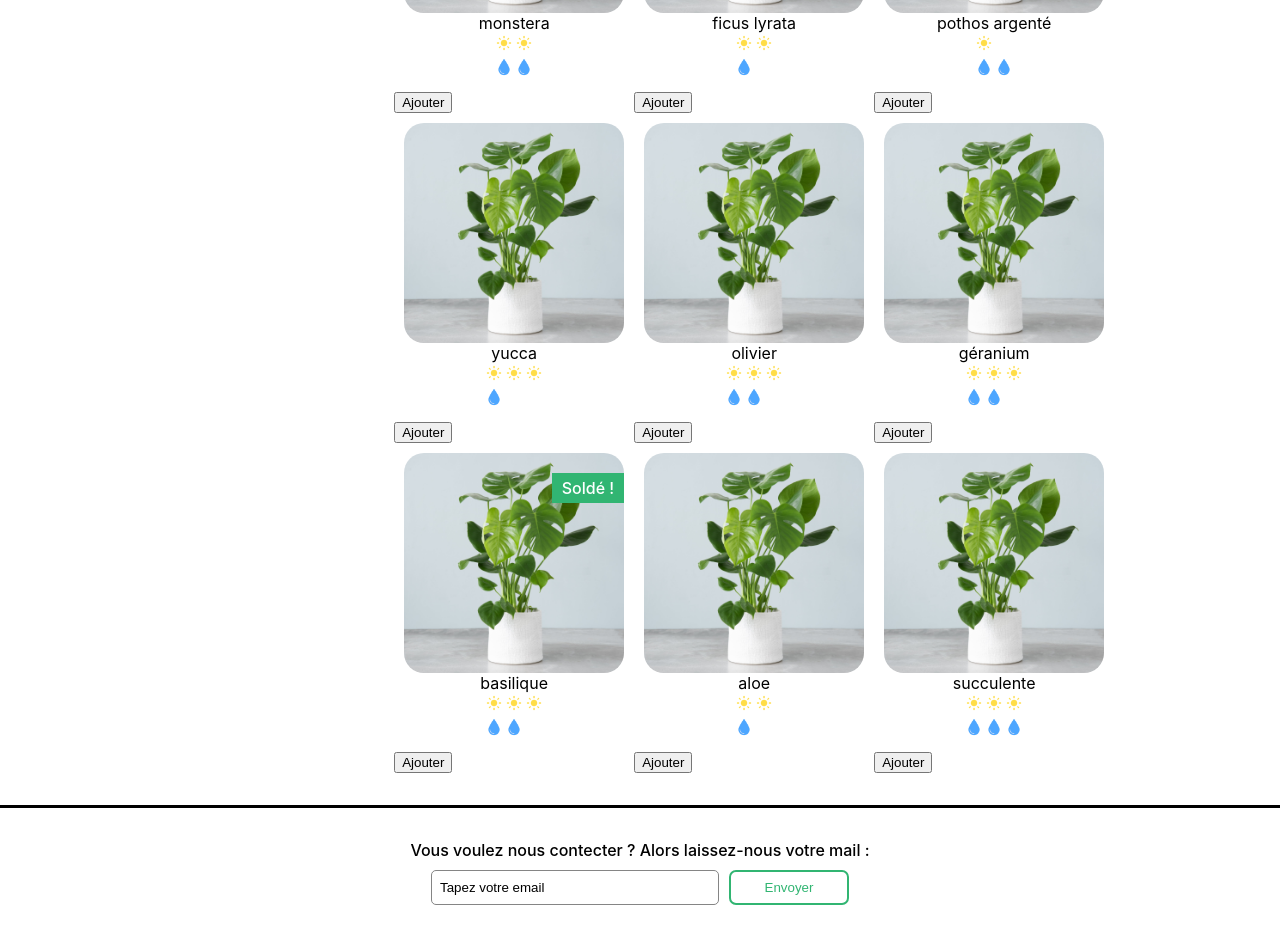
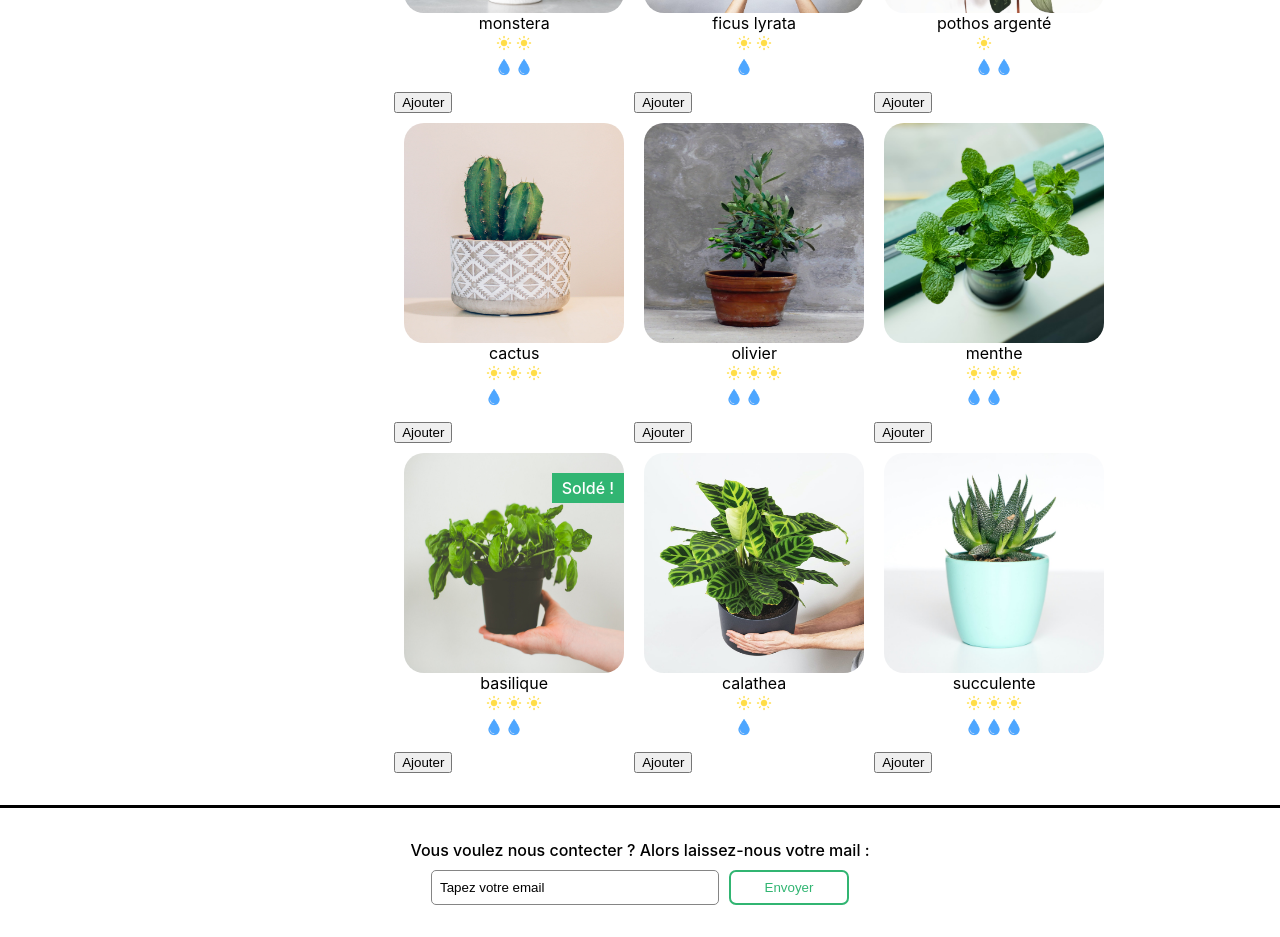
Before and after one commit to Barret-Pierre/Jungle_Seed_App, a React (Create React App) app: page / in a window 1280 px wide. Shown: the part 540-1477 px from the top of the page. Built offline with nearby package versions, Linux system fonts and the light colour scheme.

Commit message:
Add other pictures

```diff
--- a/src/datas/plantList.js
+++ b/src/datas/plantList.js
@@ -1,4 +1,13 @@
-import defaultCover from "../assets/monstera.jpg"
+// import defaultCover from "../assets/monstera.jpg"
+import monstera from "../assets/monstera.jpg"
+import lyrata from "../assets/lyrata.jpg"
+import pothos from "../assets/pothos.jpg"
+import cactus from "../assets/cactus.jpg"
+import olivier from "../assets/olivier.jpg"
+import mint from "../assets/mint.jpg"
+import basil from "../assets/basil.jpg"
+import succulente from "../assets/succulent.jpg"
+import calathea from "../assets/calathea.jpg"
 
 export const plantList = [
 	{
@@ -9,6 +18,7 @@
 		water: 2,
 		light: 2,
 		price: 8,
+		cover: monstera,
 	},
 	{
 		name: 'ficus lyrata',
@@ -18,6 +28,7 @@
 		water: 1,
 		light: 2,
 		price: 16,
+		cover: lyrata,
 	},
 	{
 		name: 'pothos argenté',
@@ -27,17 +38,17 @@
 		water: 2,
 		light: 1,
 		price: 14,
-		cover: defaultCover
+		cover: pothos
 	},
 	{
-		name: 'yucca',
-		category: 'classique',
+		name: 'cactus',
+		category: 'cactus',
 		id: '4kk',
 		isSpecialOffer: false,
 		water: 1,
 		light: 3,
 		price: 9,
-		cover: defaultCover
+		cover: cactus
 	},
 	{
 		name: 'olivier',
@@ -47,17 +58,17 @@
 		water: 2,
 		light: 3,
 		price: 25,
-		cover: defaultCover
+		cover: olivier
 	},
 	{
-		name: 'géranium',
+		name: 'menthe',
 		category: 'extérieur',
 		id: '6uo',
 		isSpecialOffer: false,
 		water: 2,
 		light: 3,
 		price: 13,
-		cover: defaultCover
+		cover: mint
 	},
 	{
 		name: 'basilique',
@@ -67,17 +78,17 @@
 		water: 2,
 		light: 3,
 		price: 7,
-		cover: defaultCover
+		cover: basil
 	},
 	{
-		name: 'aloe',
+		name: 'calathea',
 		category: 'plante grasse',
 		id: '8fp',
 		isSpecialOffer: false,
 		water: 1,
 		light: 2,
 		price: 11,
-		cover: defaultCover
+		cover: calathea
 	},
 	{
 		name: 'succulente',
@@ -87,6 +98,6 @@
 		water: 3,
 		light: 3,
 		price: 12,
-		cover: defaultCover
+		cover: succulente
 	}
 ]
```
Also changed, not shown: src/assets/pothos.jpg (added), src/assets/succulent.jpg (added).
